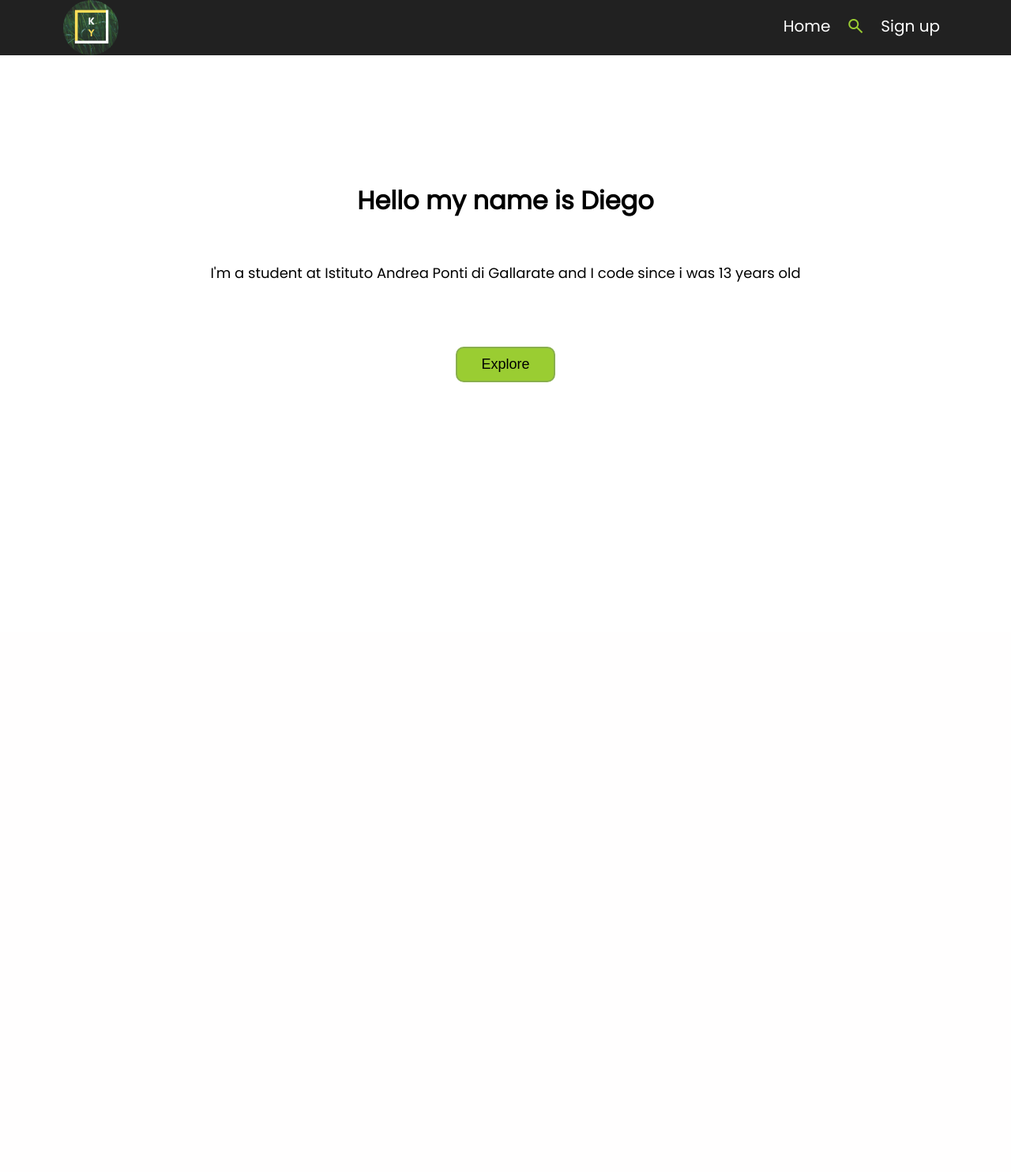
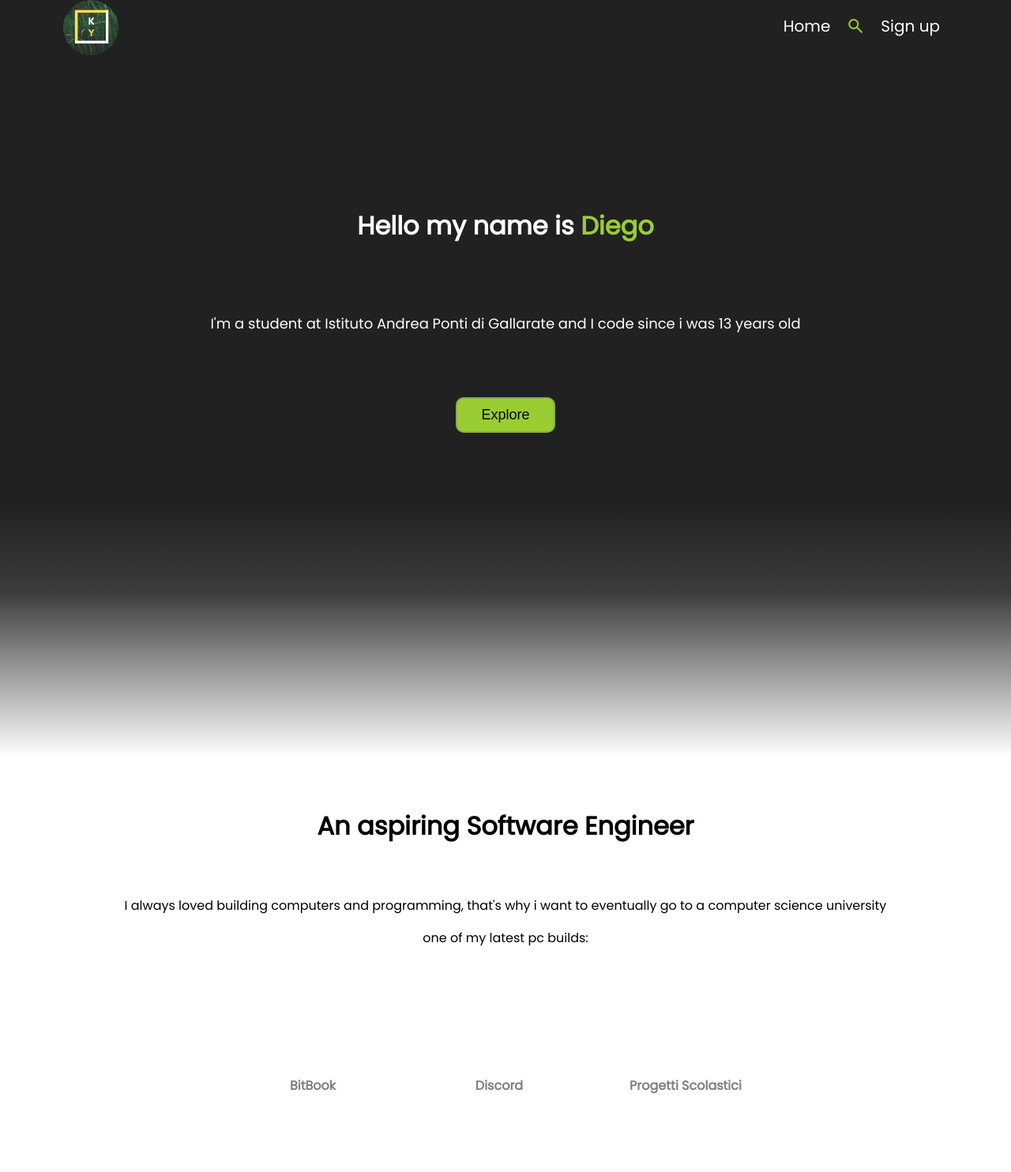
Before and after one commit to KyoozCPR/Portfolio-website, a Django app: page / in a window 1280 px wide. Shown: the whole page at 79% size. Before the commit the page ends 484 px from the top, so only its background shows below. Run offline with Django 4.2, Linux system fonts and the light colour scheme.

Commit message:
modified UI in home page 🚀

```diff
--- a/PollsApp/templates/PollsApp/home/index.html
+++ b/PollsApp/templates/PollsApp/home/index.html
@@ -33,10 +33,10 @@
     }
 
 </script>
-
+<div id="main-container-wrap">
     <div class="Description">
 
-    <h1 id="Name">Hello my name is Diego</h1>
+        <h1 id="Name">Hello my name is <p style="color: yellowgreen; display:inline-block">Diego</p></h1>
         <p id="Statement">I'm a student at Istituto Andrea Ponti di Gallarate and I code since i was 13 years old</p>
     </div>
 
@@ -46,7 +46,7 @@
 
 
 
-<div id="popup" class="popup" style="display: none;">
+    <div id="popup" class="popup" style="display: none">
         <div id="popup-navigation">
 
             <h3>Welcome to my portfolio!</h3>
@@ -63,5 +63,38 @@
             </div>
         </div>
     </div>
+</div>
+<div id="gradient"></div>
+{% endblock %}
+{% block about %}
+<div class="about">
+    <h1 id="title">An aspiring Software Engineer</h1>
+    <p>I always loved building computers and programming, that's why i want to eventually go to a computer science university</p>
+</div>
+    <p>one of my latest pc builds: </p>
 
+
+<section id="container-wrap">
+    <a href="https://github.com/KyoozCPR/BitBook">
+        <div class="container" id="container-1">
+          <div class="header-container">
+          BitBook
+          </div>
+        </div>
+      </a>
+      <a href="https://github.com/KyoozCPR/Discord-Bot-With-Python">
+        <div class="container" id="container-2">
+          <div class="header-container">
+          Discord
+          </div>
+        </div>
+      </a>
+      <a href="https://github.com/KyoozCPR/ComputerScience-homework">
+        <div class="container" id="container-3">
+          <div class="header-container">
+          Progetti Scolastici
+          </div>
+        </div>
+      </a>
+</section>
 {% endblock %}
--- a/PollsApp/templates/main.html
+++ b/PollsApp/templates/main.html
@@ -12,13 +12,16 @@
 
     {% endblock %}
 </head>
-<body id="bodywrapper">
+<body>
     <style>
-
+        html {
+            scroll-behavior: smooth;
+        }
         body {
             min-height: 100vh;
             margin: 0;
             font-family: 'Poppins', sans-serif;
+
 
         }
 
@@ -69,13 +72,13 @@
 
     </style>
 
-
+    <div id="bodywrapper">
         <nav>
             <div class="navigation-container">
                     <img src="{% static 'images/logotech.png' %}" alt="">
                     <ul>
                         <li><a href="{% url 'index' %}">Home</a></li>
-                    <li><a href="{% url 'about' %}">
+                        <li><a href="#container-wrap">
 
                             <span id="search" class="material-symbols-outlined">
                                 search
@@ -98,5 +101,8 @@
         {% block content %}
         {% endblock %}
 
+    </div>
+    {% block about %}
+    {% endblock %}
 </body>
 </html>
--- a/PollsApp/urls.py
+++ b/PollsApp/urls.py
@@ -5,7 +5,6 @@ from . import views
 
 urlpatterns = [
     path('', views.index, name='index'),
-    path('about/', views.about, name="about"),
     path('contacts/', views.contacts, name='contacts'),
     path('signup/', views.signup, name='signup'),
     path('login/', views.login_func, name="login"),
--- a/PollsApp/views.py
+++ b/PollsApp/views.py
@@ -16,9 +16,6 @@ def index(request: HttpRequest):
     return shortcut.render(request, 'PollsApp/home/index.html')
 
 
-def about(request):
-
-    return shortcut.render(request, 'PollsApp/about/about.html')
 
 
 def contacts(request):
--- a/static/css/index.css
+++ b/static/css/index.css
@@ -1,11 +1,13 @@
 
-
+#bodywrapper{
+    background-color: rgb(33, 33, 33);
+    color: white;
+}
 .Description #Name {
-    display: flex;
-    justify-content: center;
-    align-items: center;
+    text-align: center;
     margin-top: 5em;
 }
+
 .Description #Statement {
     display: flex;
     justify-content: center;
@@ -26,6 +28,7 @@
     padding: 10px 30px;
     border-radius: 10px;
     transition-duration: 0.4s;
+    margin-bottom: 5em;
 }
 
 .popup_selector #explore:hover {
@@ -98,3 +101,67 @@
 
 
 }
+
+#gradient {
+    height: clamp(180px, 25vw, 400px);
+    background: rgb(33, 33, 33);
+    background: linear-gradient(180deg, rgba(33, 33, 33) 0%, rgba(60,60,60,1) 35%, rgba(255,255,255,1) 100%);
+}
+
+
+.about #title{
+    display: flex;
+    justify-content: center;
+    font-family: 'Poppins', sans-serif;
+    margin: 2em;
+}
+p {
+    text-align: center;
+}
+#container-wrap {
+    display: flex;
+    justify-content: center;
+    align-items: center;
+}
+
+#container-wrap a {
+    font-style: none;
+}
+.container {
+    font-weight: bold;
+    display: flex;
+    justify-content: center;
+    align-items: center;
+    padding: 10px;
+    margin-top: 3em;
+    margin-right: 1em;
+    width: 200px;
+    height: 200px;
+    border-radius: 25px;
+    opacity: 0.5;
+    background-color: #ffffff;
+
+}
+
+.container:hover {
+color: white;
+border-radius: 0px;
+background: linear-gradient(#4d9957, #ffd900);
+transition: 0.5s;
+opacity: 1;
+
+}
+
+.header-container {
+height: 20px;
+width: 200px;
+display: flex;
+justify-content: center;
+align-items: center;
+
+}
+
+a {
+color: black;
+text-decoration: none;
+}
```
Also changed, not shown: PollsApp/templates/PollsApp/about/about.html (deleted, +0 -100 lines), collected_static_files/css/index.css (+73 -58 lines). Lines whose indentation alone changed are shown as unchanged.
